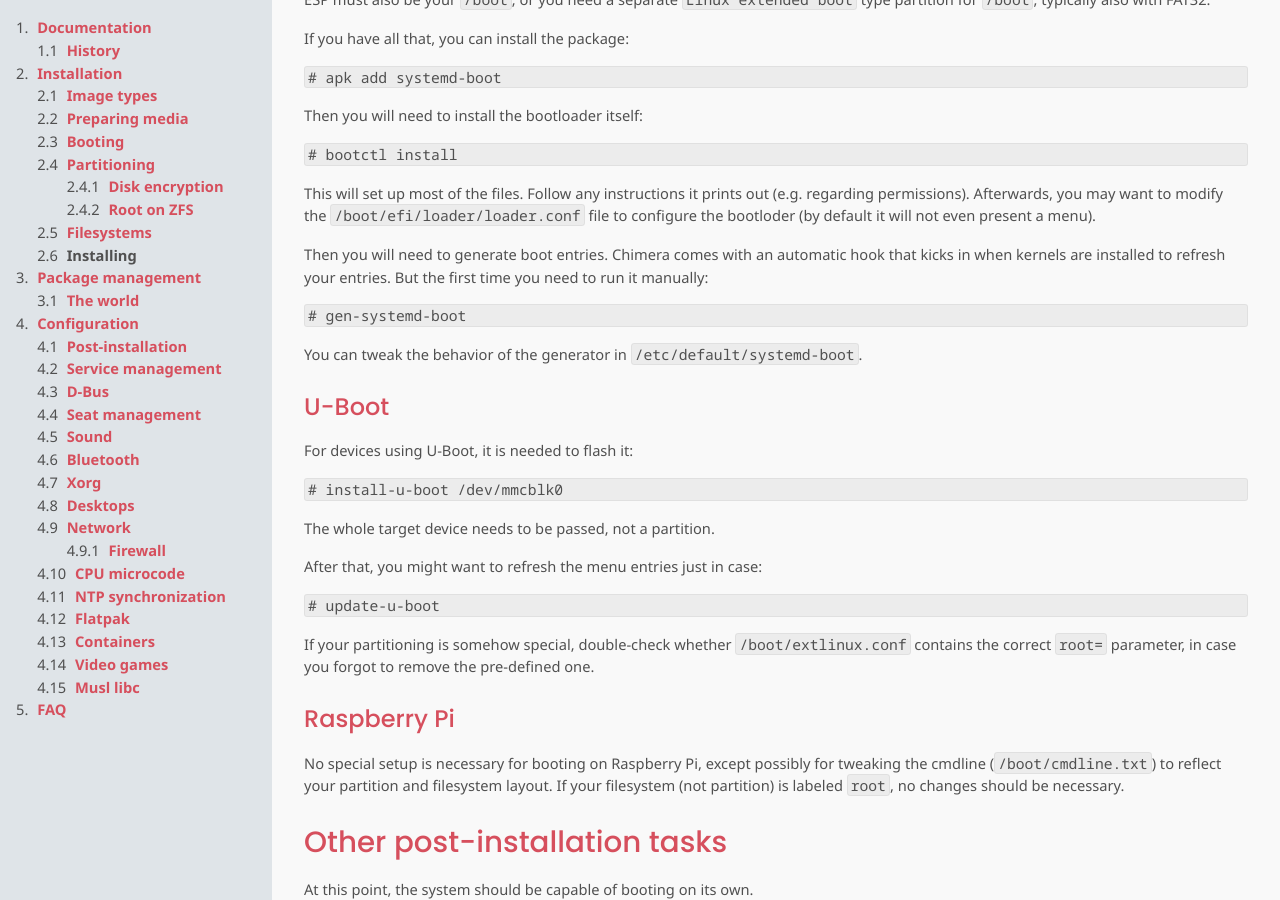
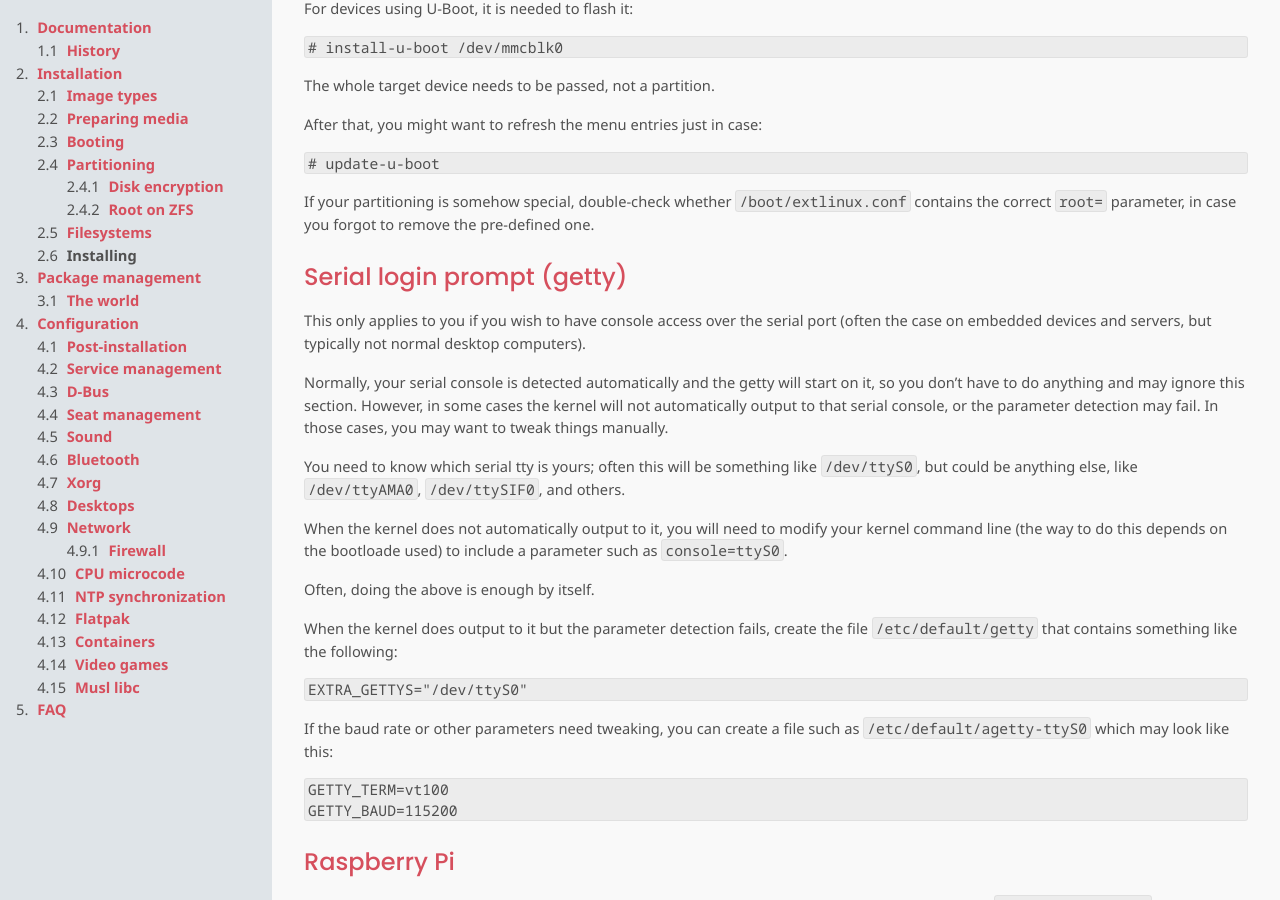
Before and after one commit to chimera-linux/chimera-linux.github.io, a Jekyll site: the page built from _docs/installation/install.md, in a window 1280 px wide and 900 px high, scrolled down 6930 px. Built offline with Jekyll 4.4.1, drawn with Linux system fonts in a browser that asks for light colours; some of the changed text lies outside the part shown.

Commit message:
docs: update serial console docs to match current state

````diff
--- a/_docs/installation/install.md
+++ b/_docs/installation/install.md
@@ -321,36 +321,6 @@ Set your root password here, or you will not be able to log in:
 # passwd root
 ```
 
-### Serial login prompt (getty)
-
-This only applies to you if you wish to have console access over the
-serial port (often the case on embedded devices and servers, but typically
-not normal desktop computers).
-
-While the live image autodetects this and lets you log in over serial
-terminal, the final system does not, and will only by default enable
-graphical `getty`.
-
-You need to know which serial tty is yours; often this will be something
-like `/dev/ttyS0`, but could be anything else, like `/dev/ttyAMA0`,
-`/dev/ttySIF0`, and others.
-
-Create the file `/etc/default/agetty` that contains something like the
-following:
-
-```
-EXTRA_GETTYS="/dev/ttyS0"
-```
-
-Note that this will only work if the corresponding service exists, for
-example `/etc/dinit.d/agetty-ttyS0`. Chimera ships with pre-made service
-files for many serial consoles. However, the characteristics and device
-may differ a lot, so it might not be exhaustive.
-
-If the baud rate or other parameters need tweaking, you can copy them
-from the live system (e.g. `/etc/default/agetty-ttyS0`), as the live
-autodetection generates a configuration file if necessary.
-
 ### Initramfs refresh
 
 A bootable system will typically need an initramfs image. You need to
@@ -520,6 +490,43 @@ If your partitioning is somehow special, double-check whether `/boot/extlinux.co
 contains the correct `root=` parameter, in case you forgot to remove the
 pre-defined one.
 
+### Serial login prompt (getty)
+
+This only applies to you if you wish to have console access over the
+serial port (often the case on embedded devices and servers, but typically
+not normal desktop computers).
+
+Normally, your serial console is detected automatically and the getty will
+start on it, so you don't have to do anything and may ignore this section.
+However, in some cases the kernel will not automatically output to that serial
+console, or the parameter detection may fail. In those cases, you may want to
+tweak things manually.
+
+You need to know which serial tty is yours; often this will be something
+like `/dev/ttyS0`, but could be anything else, like `/dev/ttyAMA0`,
+`/dev/ttySIF0`, and others.
+
+When the kernel does not automatically output to it, you will need to modify
+your kernel command line (the way to do this depends on the bootloade used)
+to include a parameter such as `console=ttyS0`.
+
+Often, doing the above is enough by itself.
+
+When the kernel does output to it but the parameter detection fails, create
+the file `/etc/default/getty` that contains something like the following:
+
+```
+EXTRA_GETTYS="/dev/ttyS0"
+```
+
+If the baud rate or other parameters need tweaking, you can create a file
+such as `/etc/default/agetty-ttyS0` which may look like this:
+
+```
+GETTY_TERM=vt100
+GETTY_BAUD=115200
+```
+
 ### Raspberry Pi
 
 No special setup is necessary for booting on Raspberry Pi, except possibly for
````
